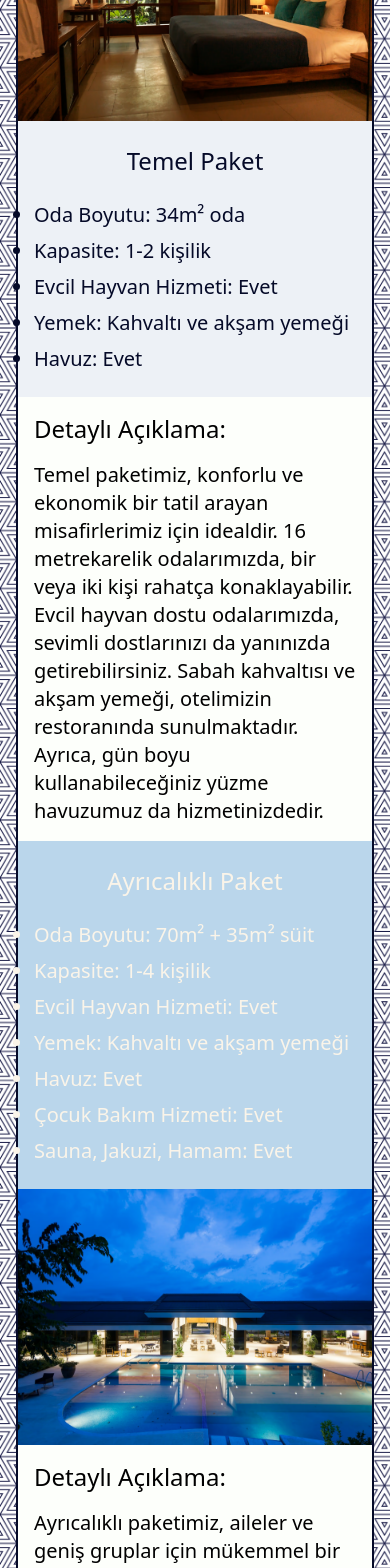
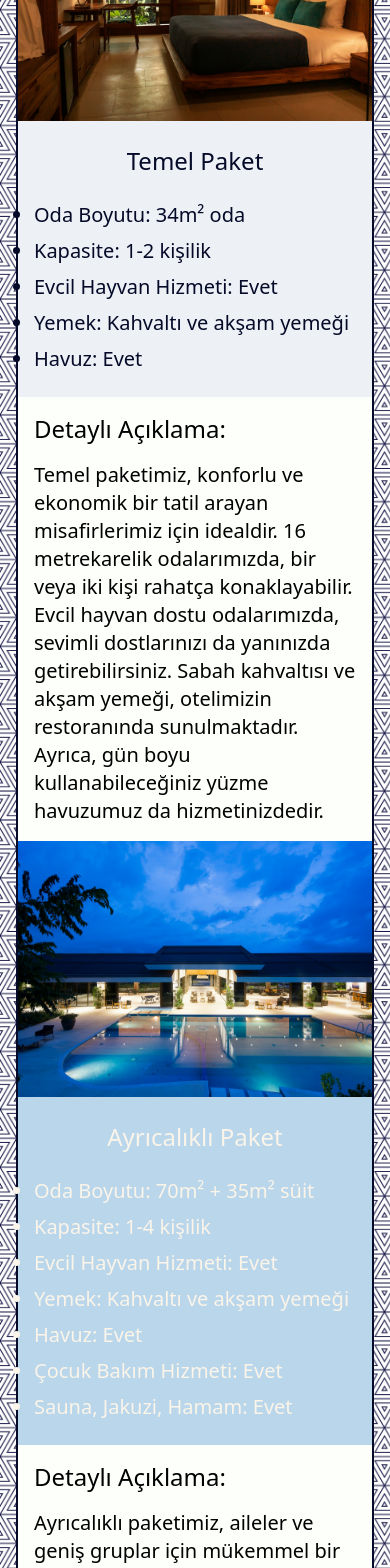
Before and after one commit to Audeos/otel-website, a React (Vite) app: page /details/0 in a window 390 px wide. Shown: the part 320-1888 px from the top of the page. Built offline with nearby package versions, Linux system fonts and the light colour scheme.

Commit message:
ADD: PackageDetails component

```diff
--- /dev/null
+++ b/src/components/package-details/PackageDetails.tsx
@@ -0,0 +1,38 @@
+import React from 'react';
+
+type PackageDetailsProps = {
+    title: string;
+    image: string;
+    bgColor: string;
+    textColor: string;
+    details: { label: string; value: string }[];
+    description: string;
+    reverse?: boolean;
+};
+
+const PackageDetails: React.FC<PackageDetailsProps> = (props) => {
+    const { title, image, bgColor, textColor, details, description, reverse = false } = props;
+    return (
+        <>
+            <div className={`flex flex-col ${reverse ? 'lg:flex-row-reverse' : 'lg:flex-row'} justify-between`}>
+                <img className="h-64 lg:h-[600px] object-cover w-full lg:w-auto" src={image} alt={title} />
+                <div className={`w-full px-4 lg:px-10 py-6 ${bgColor} ${textColor}`}>
+                    <p className="text-2xl text-center font-light">{title}</p>
+                    <ul className="list-disc space-y-2 font-thin text-xl mt-6">
+                        {details.map((detail, index) => (
+                            <li key={index}>
+                                <span className="font-light">{detail.label}:</span> {detail.value}
+                            </li>
+                        ))}
+                    </ul>
+                </div>
+            </div>
+            <p className="p-4 lg:p-10 text-xl font-thin bg-[#FDFFFB] flex flex-col gap-4">
+                <span className="text-2xl">Detaylı Açıklama:</span>
+                {description}
+            </p>
+        </>
+    );
+};
+
+export default PackageDetails;
--- a/src/pages/DetailsPage.tsx
+++ b/src/pages/DetailsPage.tsx
@@ -1,5 +1,6 @@
 import React, {useEffect, useRef} from "react";
 import {useParams} from "react-router";
+import PackageDetails from "../components/package-details/PackageDetails.tsx";
 
 const DetailsPage: React.FC = () => {
     const {type} = useParams();
@@ -23,66 +24,56 @@ const DetailsPage: React.FC = () => {
 
     return (
         <div className="mx-4 lg:mx-14 flex flex-col border-x-2 border-[#050A28]">
-            <div ref={basicRef} className="flex flex-col lg:flex-row justify-between text-white">
-                <img className="h-64 lg:h-[600px] object-cover w-full lg:w-auto" src="../public/wallpapers/pic3.avif" alt="pic2"/>
-                <div className="w-full px-4 lg:px-10 py-6 bg-[#edf1f6] text-[#050A28]">
-                    <p className="text-2xl text-center font-light">Temel Paket</p>
-                    <ul className="list-disc space-y-2 font-thin text-xl mt-6">
-                        <li><span className="font-light">Oda Boyutu:</span> 34m² oda</li>
-                        <li><span className="font-light">Kapasite:</span> 1-2 kişilik</li>
-                        <li><span className="font-light">Evcil Hayvan Hizmeti:</span> Evet</li>
-                        <li><span className="font-light">Yemek:</span> Kahvaltı ve akşam yemeği</li>
-                        <li><span className="font-light">Havuz:</span> Evet</li>
-                    </ul>
-                </div>
-            </div>
-            <p className="p-4 lg:p-10 text-xl font-thin bg-[#FDFFFB] flex flex-col gap-4">
-                <span className="text-2xl">Detaylı Açıklama:</span>
-                Temel paketimiz, konforlu ve ekonomik bir tatil arayan misafirlerimiz için idealdir. 16 metrekarelik odalarımızda, bir veya iki kişi rahatça konaklayabilir. Evcil hayvan dostu odalarımızda, sevimli dostlarınızı da yanınızda getirebilirsiniz. Sabah kahvaltısı ve akşam yemeği, otelimizin restoranında sunulmaktadır. Ayrıca, gün boyu kullanabileceğiniz yüzme havuzumuz da hizmetinizdedir.
-            </p>
-
-            <div ref={exclusiveRef} className="flex flex-col lg:flex-row justify-between">
-                <div className="w-full px-4 lg:px-10 py-6 bg-[#bad6eb] text-[#FAF4E9]">
-                    <p className="text-2xl text-center font-light">Ayrıcalıklı Paket</p>
-                    <ul className="list-disc space-y-2 font-thin text-xl mt-6">
-                        <li><span className="font-light">Oda Boyutu:</span> 70m² + 35m² süit</li>
-                        <li><span className="font-light">Kapasite:</span> 1-4 kişilik</li>
-                        <li>Evcil Hayvan Hizmeti: Evet</li>
-                        <li>Yemek: Kahvaltı ve akşam yemeği</li>
-                        <li><span className="font-light">Havuz:</span> Evet</li>
-                        <li><span className="font-light">Çocuk Bakım Hizmeti:</span> Evet</li>
-                        <li><span className="font-light">Sauna, Jakuzi, Hamam:</span> Evet</li>
-                    </ul>
-                </div>
-                <img className="h-64 lg:h-[600px] object-cover w-full lg:w-auto" src="../public/wallpapers/pic1.avif" alt="pic2"/>
-            </div>
-            <p className="p-4 lg:p-10 text-xl font-thin bg-[#FDFFFB] flex flex-col gap-4">
-                <span className="text-2xl">Detaylı Açıklama:</span>
-                Ayrıcalıklı paketimiz, aileler ve geniş gruplar için mükemmel bir seçenektir. 26 metrekarelik ana oda ve 14 metrekarelik süit ile geniş ve konforlu bir konaklama deneyimi sunar. Çocuk bakım hizmetimiz sayesinde, ebeveynler rahatça dinlenirken çocuklarınız güvende olacak. Sauna, jakuzi ve hamam gibi lüks hizmetlerle tatilinizi daha da keyifli hale getirebilirsiniz.
-            </p>
-
-            <div ref={superRef} className="flex flex-col lg:flex-row justify-between">
-                <img className="h-64 lg:h-[600px] object-cover w-full lg:w-auto" src="../public/wallpapers/pic2.avif" alt="pic3"/>
-                <div className="w-full px-4 lg:px-10 py-6 bg-[#7096d1] text-[#FAF4E9]">
-                    <p className="text-2xl text-center font-light">Süper Paket</p>
-                    <ul className="list-disc space-y-2 font-thin text-xl mt-6">
-                        <li><span className="font-light">Oda Boyutu:</span> 110m² + 60m² süit</li>
-                        <li><span className="font-light">Kapasite:</span> 1-8 kişilik</li>
-                        <li>Evcil Hayvan Hizmeti: Evet</li>
-                        <li>Yemek: Kahvaltı ve akşam yemeği</li>
-                        <li>Havuz: Evet</li>
-                        <li>Çocuk Bakım Hizmeti: Evet</li>
-                        <li>Sauna, Jakuzi, Hamam: Evet</li>
-                        <li><span className="font-light">Tekne Turu:</span> Evet</li>
-                        <li><span className="font-light">Ücretsiz Kültür Etkinlikleri:</span> Evet</li>
-                        <li><span className="font-light">Turist Rehberi Hizmeti:</span> Evet</li>
-                    </ul>
-                </div>
-            </div>
-            <p className="p-4 lg:p-10 text-xl font-thin bg-[#FDFFFB] flex flex-col gap-4">
-                <span className="text-2xl">Detaylı Açıklama:</span>
-                Süper paketimiz, en üst düzeyde lüks ve konfor arayan misafirlerimiz için tasarlandı. 40 metrekarelik geniş oda ve 30 metrekarelik süit, büyük aileler ve gruplar için idealdir. Tekne turları ile denizin keyfini çıkarabilir, ücretsiz kültür etkinlikleri ile bölgenin zengin kültürünü keşfedebilirsiniz. Kültür Bakanlığı tarafınca onaylı, alanında uzman Profesyonel Turist Rehberlerimizin hizmetiyle, tatiliniz unutulmaz bir tecrübeye dönüşecek.
-            </p>
+            <PackageDetails
+                title="Temel Paket"
+                image="/wallpapers/pic3.avif"
+                bgColor="bg-[#edf1f6]"
+                textColor="text-[#050A28]"
+                details={[
+                    { label: "Oda Boyutu", value: "34m² oda" },
+                    { label: "Kapasite", value: "1-2 kişilik" },
+                    { label: "Evcil Hayvan Hizmeti", value: "Evet" },
+                    { label: "Yemek", value: "Kahvaltı ve akşam yemeği" },
+                    { label: "Havuz", value: "Evet" },
+                ]}
+                description="Temel paketimiz, konforlu ve ekonomik bir tatil arayan misafirlerimiz için idealdir. 16 metrekarelik odalarımızda, bir veya iki kişi rahatça konaklayabilir. Evcil hayvan dostu odalarımızda, sevimli dostlarınızı da yanınızda getirebilirsiniz. Sabah kahvaltısı ve akşam yemeği, otelimizin restoranında sunulmaktadır. Ayrıca, gün boyu kullanabileceğiniz yüzme havuzumuz da hizmetinizdedir."
+            />
+            <PackageDetails
+                title="Ayrıcalıklı Paket"
+                image="/wallpapers/pic1.avif"
+                bgColor="bg-[#bad6eb]"
+                textColor="text-[#FAF4E9]"
+                details={[
+                    { label: "Oda Boyutu", value: "70m² + 35m² süit" },
+                    { label: "Kapasite", value: "1-4 kişilik" },
+                    { label: "Evcil Hayvan Hizmeti", value: "Evet" },
+                    { label: "Yemek", value: "Kahvaltı ve akşam yemeği" },
+                    { label: "Havuz", value: "Evet" },
+                    { label: "Çocuk Bakım Hizmeti", value: "Evet" },
+                    { label: "Sauna, Jakuzi, Hamam", value: "Evet" },
+                ]}
+                description="Ayrıcalıklı paketimiz, aileler ve geniş gruplar için mükemmel bir seçenektir. 26 metrekarelik ana oda ve 14 metrekarelik süit ile geniş ve konforlu bir konaklama deneyimi sunar. Çocuk bakım hizmetimiz sayesinde, ebeveynler rahatça dinlenirken çocuklarınız güvende olacak. Sauna, jakuzi ve hamam gibi lüks hizmetlerle tatilinizi daha da keyifli hale getirebilirsiniz."
+                reverse
+            />
+            <PackageDetails
+                title="Süper Paket"
+                image="/wallpapers/pic2.avif"
+                bgColor="bg-[#7096d1]"
+                textColor="text-[#FAF4E9]"
+                details={[
+                    { label: "Oda Boyutu", value: "110m² + 60m² süit" },
+                    { label: "Kapasite", value: "1-8 kişilik" },
+                    { label: "Evcil Hayvan Hizmeti", value: "Evet" },
+                    { label: "Yemek", value: "Kahvaltı ve akşam yemeği" },
+                    { label: "Havuz", value: "Evet" },
+                    { label: "Çocuk Bakım Hizmeti", value: "Evet" },
+                    { label: "Sauna, Jakuzi, Hamam", value: "Evet" },
+                    { label: "Tekne Turu", value: "Evet" },
+                    { label: "Ücretsiz Kültür Etkinlikleri", value: "Evet" },
+                    { label: "Turist Rehberi Hizmeti", value: "Evet" },
+                ]}
+                description="Süper paketimiz, en üst düzeyde lüks ve konfor arayan misafirlerimiz için tasarlandı. 40 metrekarelik geniş oda ve 30 metrekarelik süit, büyük aileler ve gruplar için idealdir. Tekne turları ile denizin keyfini çıkarabilir, ücretsiz kültür etkinlikleri ile bölgenin zengin kültürünü keşfedebilirsiniz. Kültür Bakanlığı tarafınca onaylı, alanında uzman Profesyonel Turist Rehberlerimizin hizmetiyle, tatiliniz unutulmaz bir tecrübeye dönüşecek."
+            />
         </div>
     )
 }
```
